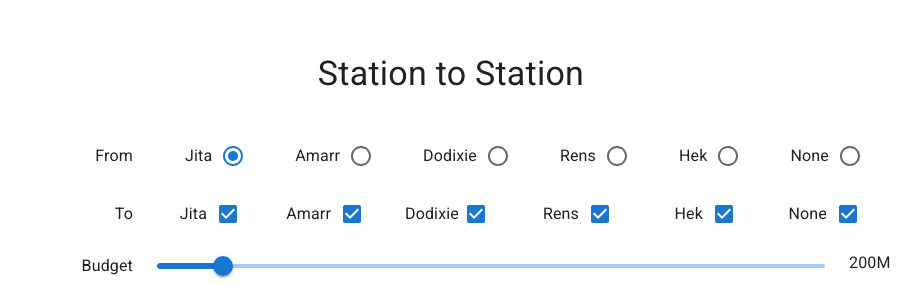
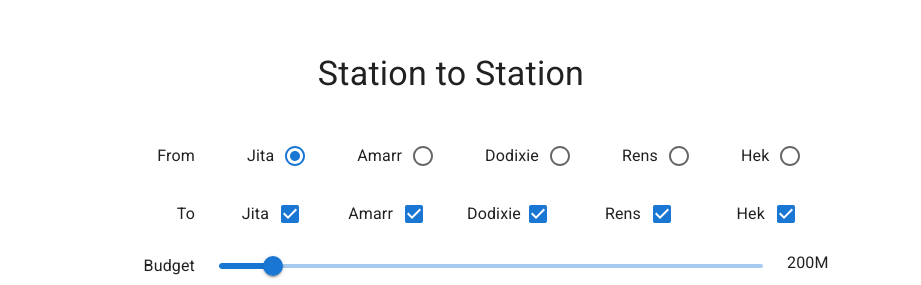
Before and after one commit to miasmos/gatechamp, a React (Vite) app: page / in a window 1280 px wide. Shown: the top 285 px of the page, without its empty margins (189-1110 px from the left). Built offline with nearby package versions, Linux system fonts and the light colour scheme; no server answers.

Commit message:
Don't display None as a selectable option

```diff
--- a/src/components/StationForm.tsx
+++ b/src/components/StationForm.tsx
@@ -152,7 +152,9 @@
             value={from}
             onChange={onFromChange}
           >
-            {Object.entries(StationEnum).map(([key, value]) => (
+            {Object.entries(StationEnum)
+              .filter(([key]) => key !== "None")
+              .map(([key, value]) => (
                 <FormControlLabel
                   key={value}
                   sx={{ ml: 6.5 }}
@@ -173,14 +175,18 @@
             </Typography>
           </Stack>
           <Stack direction="row" spacing={4}>
-            {Object.entries(StationEnum).map(([key, value], index) => (
+            {Object.entries(StationEnum)
+              .filter(([key]) => key !== "None")
+              .map(([key, value], index) => (
                 <Stack key={value} direction="row" alignItems="center">
                   <Typography sx={{ width: 50 }} textAlign="right">
                     {key}
                   </Typography>
                   <Checkbox
                     checked={to[index]}
-                  onChange={(event) => onToChange(value, event.target.checked)}
+                    onChange={(event) =>
+                      onToChange(value, event.target.checked)
+                    }
                   />
                 </Stack>
               ))}
```
Lines whose indentation alone changed are shown as unchanged.
